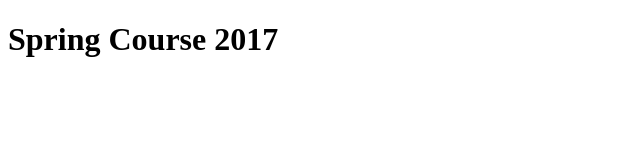
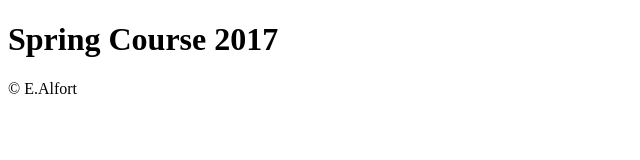
Before and after one commit to EMPYREA/spring2017, a plain HTML site: page day1/index.html in a window 1280 px wide. Shown: the full height of the page, 0-640 px from the left. Drawn offline with Linux system fonts and the light colour scheme.

Commit message:
insertgetElementByClassName copyright.

```diff
--- a/day1/index.html
+++ b/day1/index.html
@@ -15,8 +15,8 @@
 
 	<script src="js/day1.js"></script>
 </body>
-<footer>
-
-</footer>
+<div class=footer>
+	&copy E.Alfort
+</div>
 
 </html>
```
